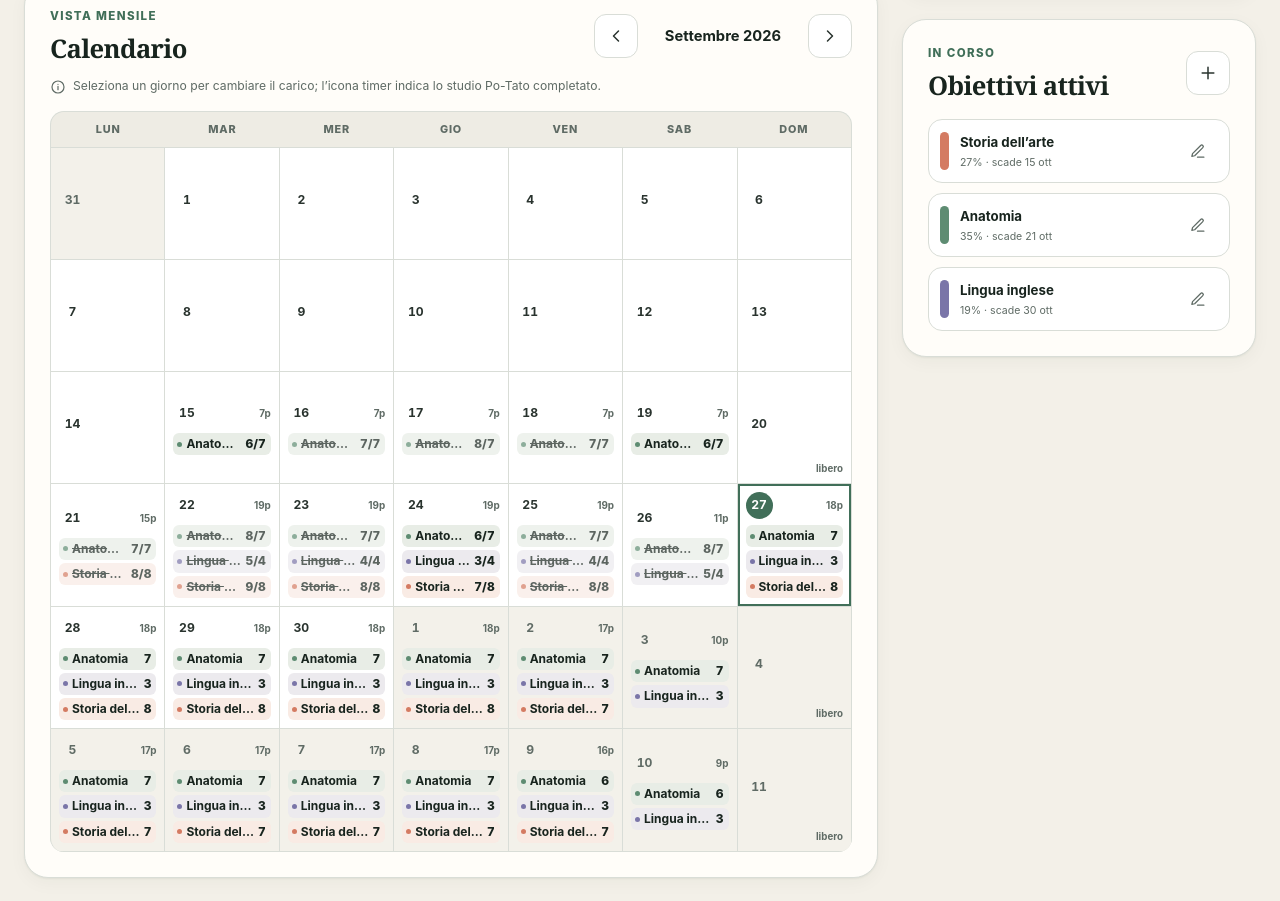
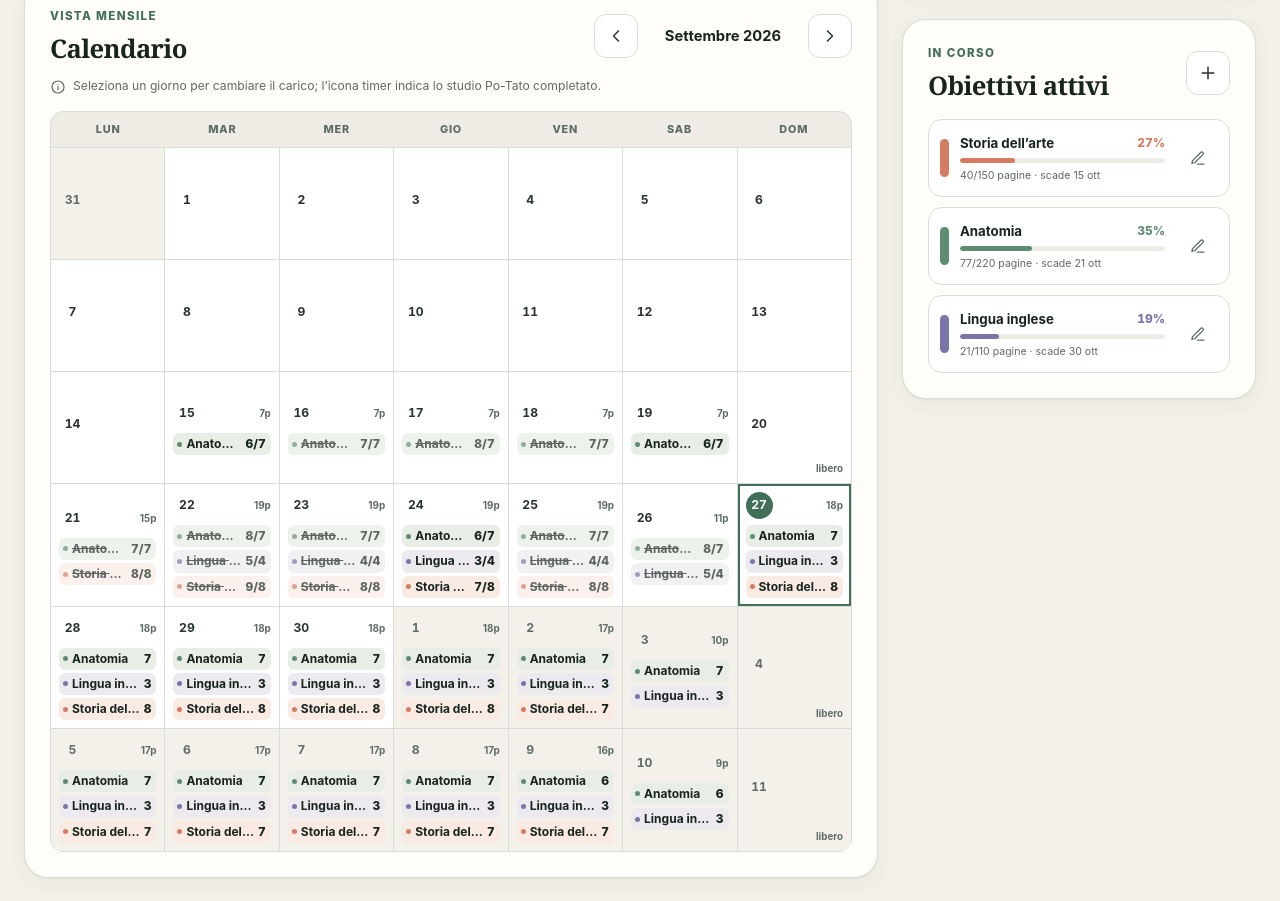
Before and after one commit to MicheleBiena/tato-tracker, a website: page index.html in a window 1280 px wide. Shown: the part 1021-1922 px from the top of the page. Drawn offline with Linux system fonts and the light colour scheme.

Commit message:
Show progress for each study goal

```diff
--- a/app.js
+++ b/app.js
@@ -887,15 +887,21 @@
       })
       .map((goal) => {
         const stats = Planner.goalStats(goal);
+        const rounded = Math.round(stats.completionPercent);
+        const completed = Math.min(stats.completedPages, stats.totalPages);
         const due = shortDateFormatter.format(
           Planner.parseDateKey(goal.endDate),
         );
         const status = stats.isComplete
-          ? "Completato"
-          : `${Math.round(stats.completionPercent)}% · scade ${due}${stats.unscheduled ? ` · ${stats.unscheduled} da collocare` : ""}${stats.overplanned ? ` · ${stats.overplanned} in eccesso` : ""}`;
+          ? `${numberFormatter.format(completed)}/${numberFormatter.format(stats.totalPages)} pagine · completato`
+          : `${numberFormatter.format(completed)}/${numberFormatter.format(stats.totalPages)} pagine · scade ${due}${stats.unscheduled ? ` · ${stats.unscheduled} da collocare` : ""}${stats.overplanned ? ` · ${stats.overplanned} in eccesso` : ""}`;
         return `<article class="goal-card" style="--task-color:${safeColor(goal.color)}">
           <span class="goal-color" aria-hidden="true"></span>
-          <div class="goal-copy"><strong>${escapeHtml(goal.title)}</strong><span>${escapeHtml(status)}</span></div>
+          <div class="goal-copy">
+            <div class="goal-copy-top"><strong>${escapeHtml(goal.title)}</strong><span class="goal-card-percent" aria-hidden="true">${rounded}%</span></div>
+            <div class="goal-card-progress" role="progressbar" aria-label="Completamento ${escapeHtml(goal.title)}" aria-valuemin="0" aria-valuemax="100" aria-valuenow="${rounded}" aria-valuetext="${rounded} percento, ${numberFormatter.format(completed)} pagine su ${numberFormatter.format(stats.totalPages)}"><span style="--progress:${rounded}%"></span></div>
+            <span class="goal-card-meta">${escapeHtml(status)}</span>
+          </div>
           <button class="goal-edit" type="button" data-edit-goal="${escapeHtml(goal.id)}" aria-label="Modifica ${escapeHtml(goal.title)}"><svg><use href="#icon-edit"></use></svg></button>
         </article>`;
       })
--- a/styles.css
+++ b/styles.css
@@ -1332,8 +1332,8 @@ main {
   grid-template-columns: auto minmax(0, 1fr) auto;
   align-items: center;
   gap: 11px;
-  min-height: 64px;
-  padding: 9px 9px 9px 11px;
+  min-height: 78px;
+  padding: 10px 9px 10px 11px;
   border: 1px solid var(--border);
   border-radius: 14px;
   background: var(--surface-raised);
@@ -1353,26 +1353,59 @@ main {
 }
 
 .goal-copy {
+  display: grid;
+  gap: 5px;
   min-width: 0;
 }
 
-.goal-copy strong,
-.goal-copy span {
+.goal-copy-top {
+  display: flex;
+  min-width: 0;
+  align-items: center;
+  justify-content: space-between;
+  gap: 10px;
+}
+
+.goal-copy-top strong {
+  min-width: 0;
+  overflow: hidden;
+  color: var(--text-strong);
+  font-size: 0.83rem;
+  text-overflow: ellipsis;
+  white-space: nowrap;
+}
+
+.goal-card-percent {
+  flex: 0 0 auto;
+  color: var(--task-color);
+  font-size: 0.75rem;
+  font-variant-numeric: tabular-nums;
+  font-weight: 850;
+}
+
+.goal-card-progress {
+  height: 5px;
+  overflow: hidden;
+  border-radius: 999px;
+  background: var(--surface-soft);
+}
+
+.goal-card-progress > span {
+  display: block;
+  width: var(--progress, 0%);
+  height: 100%;
+  border-radius: inherit;
+  background: var(--task-color);
+  transition: width 350ms var(--ease);
+}
+
+.goal-card-meta {
   display: block;
   overflow: hidden;
+  color: var(--text-muted);
+  font-size: 0.66rem;
   text-overflow: ellipsis;
   white-space: nowrap;
-}
-
-.goal-copy strong {
-  color: var(--text-strong);
-  font-size: 0.83rem;
-}
-
-.goal-copy span {
-  margin-top: 2px;
-  color: var(--text-muted);
-  font-size: 0.66rem;
 }
 
 .goal-edit {
@@ -3418,7 +3451,8 @@ main {
   .calendar-task::before,
   .legend-dot,
   .goal-color,
-  .progress-bar span {
+  .progress-bar span,
+  .goal-card-progress > span {
     border: 1px solid CanvasText;
   }
 
```
Also changed, not shown: tests/browser-smoke.mjs (+16 -1 lines), tests/planner.test.js (+11 -0 lines), tests/static.test.js (+8 -0 lines).
